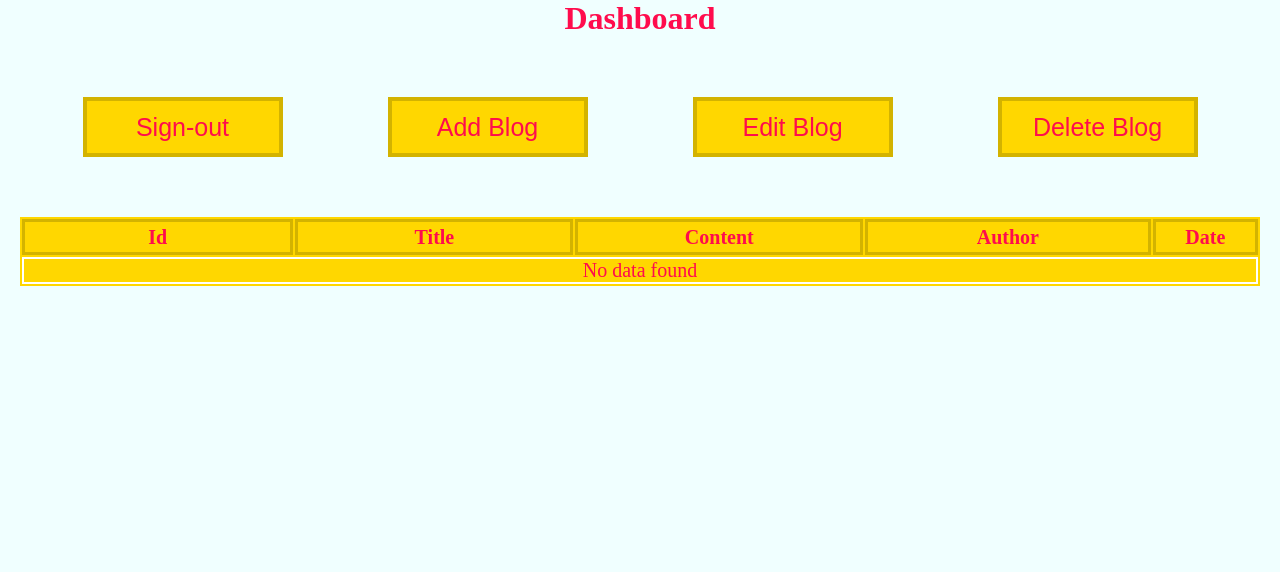
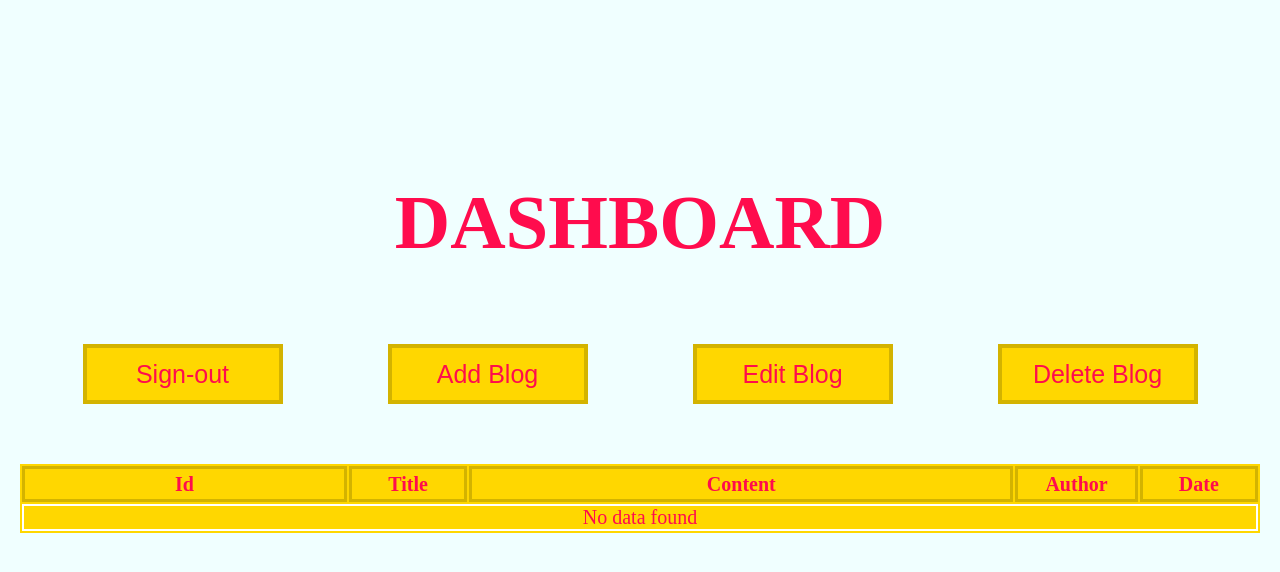
Before and after one commit to Oshika22/Blogs-codeigniter-, a CodeIgniter app: page /codeigniter/index.php/blog/index in a window 1280 px wide; the page is wider, and only the part inside the window is pictured. Shown: the top 572 px of that part. Run offline with CodeIgniter, Linux system fonts and the light colour scheme; data that the repository does not hold is empty; some libraries are stand-ins or nearby versions.

Commit message:
improved styling

```diff
--- a/application/models/blog_model.php
+++ b/application/models/blog_model.php
@@ -30,6 +30,5 @@ class blog_model extends CI_model{
         $this->db->where('blog_id',$id);
         $this->db->delete('blogsdata');
     }
-
 }
 ?>
--- a/application/views/admin/dashboard.php
+++ b/application/views/admin/dashboard.php
@@ -8,7 +8,7 @@
 </head>
 <body>
     <header>
-        <h1>Dashboard</h1>
+        <h1 id="dash">DASHBOARD</h1>
     </header>
     <!-- buttons to signout, add, edit and delete  -->
     <div id="functions-container">
@@ -23,9 +23,9 @@
         <table>
             <tr>
                 <th id="idColumn">Id</th>
-                <th>Title</th>
-                <th>Content</th>
-                <th>Author</th>
+                <th id="tittleColumn">Title</th>
+                <th id="contentColumn">Content</th>
+                <th id="authorColumn">Author</th>
                 <th id="dateColumn">Date</th>
             </tr>
             <?php
@@ -50,6 +50,9 @@
         </table>
     </div>
 
+    <!-- including GSAP -->
+    <script src="https://cdnjs.cloudflare.com/ajax/libs/gsap/3.12.5/gsap.min.js" integrity="sha512-7eHRwcbYkK4d9g/6tD/mhkf++eoTHwpNM9woBxtPUBWm67zeAfFC+HrdoE2GanKeocly/VxeLvIqwvCdk7qScg==" crossorigin="anonymous" referrerpolicy="no-referrer"></script>
+    <script src="https://cdnjs.cloudflare.com/ajax/libs/gsap/3.12.5/ScrollTrigger.min.js" integrity="sha512-onMTRKJBKz8M1TnqqDuGBlowlH0ohFzMXYRNebz+yOcc5TQr/zAKsthzhuv0hiyUKEiQEQXEynnXCvNTOk50dg==" crossorigin="anonymous" referrerpolicy="no-referrer"></script>
 
     <script src="<?php echo base_url().'assets/admin/js/script.js';?>"></script>
 </body>
--- a/assets/admin/css/style.css
+++ b/assets/admin/css/style.css
@@ -9,10 +9,16 @@ body{
     text-align: center;
 }
 h1{
+    margin-top: 200px;
+    margin-bottom: 60px;
+    font-size: 3vw;
     color: #ff0c4d;
 }
 /* ----------------Dashboard styling ----------------------------*/
 
+/* #dash{
+    font-size: 2vh;
+} */
 /* Functions  */
 #functions-container{
     margin: 20px;
@@ -59,6 +65,15 @@ th{
 #idcolumn{
     width: 10vw;
 }
+#tittleColumn{
+    width:10vw;
+}
+#contentColumn{
+    width:50vw;
+}
+#authorColumn{
+    width:10vw;
+}
 #dateColumn{
     width: 10vw;
 }
@@ -70,6 +85,7 @@ td{
 #blogform{
     height: 70vh;
     width: 90vw;
+    margin-top: 0;
     margin: 50px;
     padding: 20px;
     background-color: #007BFF;
--- a/assets/admin/js/script.js
+++ b/assets/admin/js/script.js
@@ -15,3 +15,16 @@ deleteBlog.addEventListener("click", () =>{
 backBlog.addEventListener("click", () =>{
     window.open("http://localhost/codeigniter/code3/blogby3/index.php/Login");
 })
+
+
+gsap.from("header h1",{
+    scale: 2,
+    delay: 2,
+    scrollTrigger:{
+        trigger:"header h1",
+        scroller:"body",
+        marker:true,
+        start:"top 10%",
+        scrub:true,
+    }
+})
--- a/assets/blodview/css/style.css
+++ b/assets/blodview/css/style.css
@@ -27,6 +27,9 @@ a{
     text-decoration: none;
     color: white;
 }
+a:hover{
+    color: rgb(150, 150, 150);
+}
 .search-input{
     height: 30px;
     width: 60vw;
@@ -46,7 +49,7 @@ main{
 }
 .heading{
     padding: 20px;
-    font-size: 40px;
+    font-size: 2.6vw;
     display: flex
 }
 .blog-container{
```
Also changed, not shown: application/views/audience/blogview.php (+5 -3 lines), assets/blodview/js/script.js (+13 -3 lines).
